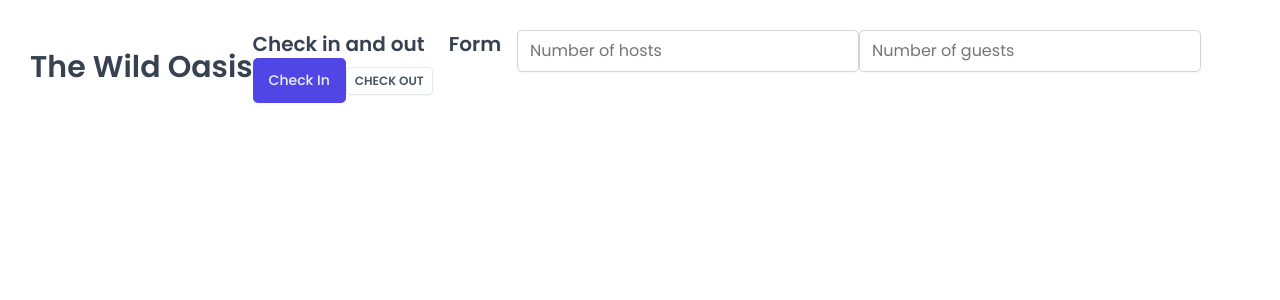
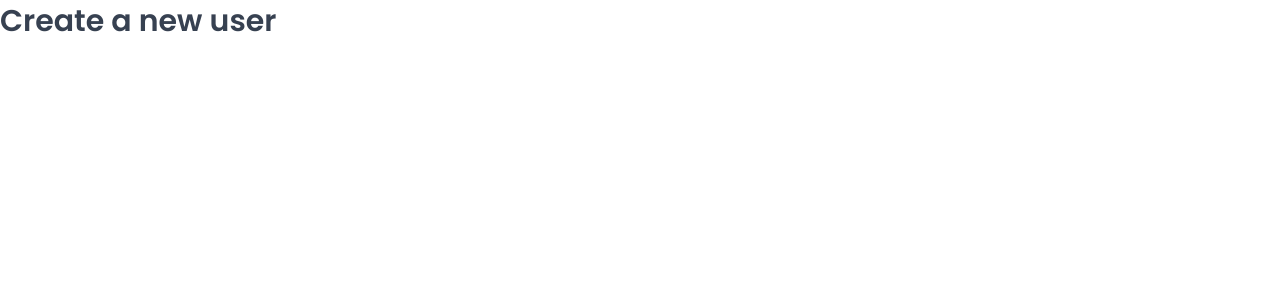
Before and after one commit to saodat-riskiyeva/the-wild-oasis, a React (Vite) app: page /users in a window 1280 px wide. Shown: the top 300 px of the page. Built offline with nearby package versions, Linux system fonts and the light colour scheme; a web font is replaced by a local one.

Commit message:
setting up pages and routes

```diff
--- a/package.json
+++ b/package.json
@@ -13,7 +13,7 @@
     "react": "^18.2.0",
     "react-dom": "^18.2.0",
     "react-icons": "^4.8.0",
-    "react-router-dom": "^6.11.1",
+    "react-router-dom": "^6.30.1",
     "styled-components": "^5.3.11"
   },
   "devDependencies": {
--- a/src/App.jsx
+++ b/src/App.jsx
@@ -1,46 +1,32 @@
-import styled from "styled-components";
+import { BrowserRouter, Navigate, Route, Routes } from "react-router-dom";
+
 import GlobalStyles from "./styles/GlobalStyles";
-import Button from "./ui/Button";
-import Input from "./ui/Input";
-import Heading from "./ui/Heading";
-import Row from "./ui/Row";
-
-const StyledApp = styled.div`
-  /* background-color: orangered; */
-  padding: 30px;
-`;
+import Dashboard from "./pages/Dashboard";
+import Bookings from "./pages/Bookings";
+import Cabins from "./pages/Cabins";
+import Users from "./pages/Users";
+import Settings from "./pages/Settings";
+import Account from "./pages/Account";
+import Login from "./pages/Login";
+import PageNotFound from "./pages/PageNotFound";
 
 function App() {
   return (
     <>
       <GlobalStyles />
-      <StyledApp>
-        <Row type="vertical">
-          <Row type="horizontal">
-            <Heading as="h1">The Wild Oasis</Heading>
-
-            <div>
-              <Heading as="h2">Check in and out</Heading>
-              <Button onClick={() => alert("Check in")}>Check In</Button>
-              <Button
-                variation="secondary"
-                size="small"
-                onClick={() => alert("Check out")}
-              >
-                Check Out
-              </Button>
-            </div>
-          </Row>
-
-          <Row>
-            <Heading as="h3">Form</Heading>
-            <form>
-              <Input type="number" placeholder="Number of hosts" />
-              <Input type="number" placeholder="Number of guests" />
-            </form>
-          </Row>
-        </Row>
-      </StyledApp>
+      <BrowserRouter>
+        <Routes>
+          <Route index element={<Navigate replace to="dashboard" />} />
+          <Route path="dashboard" element={<Dashboard />} />
+          <Route path="bookings" element={<Bookings />} />
+          <Route path="cabins" element={<Cabins />} />
+          <Route path="users" element={<Users />} />
+          <Route path="settings" element={<Settings />} />
+          <Route path="account" element={<Account />} />
+          <Route path="login" element={<Login />} />
+          <Route path="*" element={<PageNotFound />} />
+        </Routes>
+      </BrowserRouter>
     </>
   );
 }
--- a/src/pages/Users.jsx
+++ b/src/pages/Users.jsx
@@ -1,7 +1,7 @@
 import Heading from "../ui/Heading";
 
-function NewUsers() {
+function Users() {
   return <Heading as="h1">Create a new user</Heading>;
 }
 
-export default NewUsers;
+export default Users;
```
Also changed, not shown: 1 other file (tests, documents, lock files or other folders).
